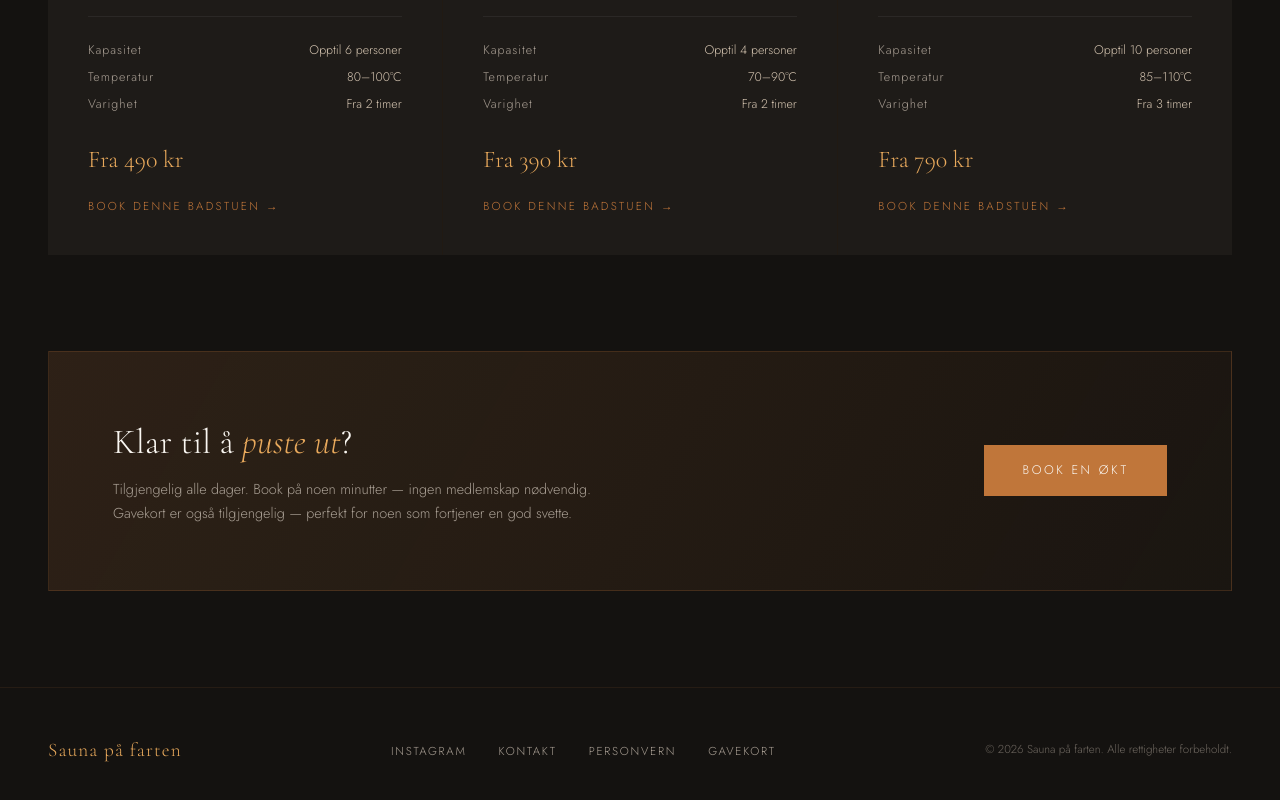
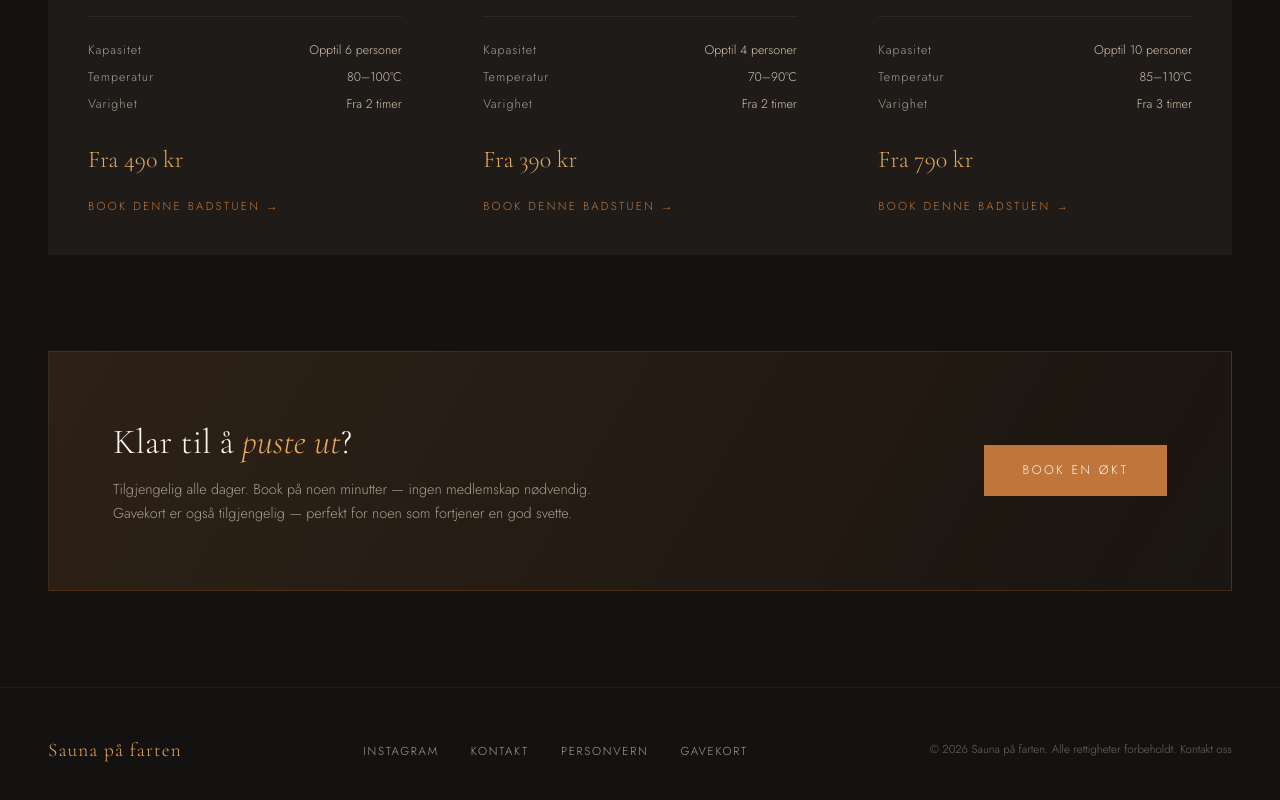
Before and after one commit to even996/sauna, a Next.js app: page / in a window 1280 px wide. Shown: the part 1520-2320 px from the top of the page. Built offline with nearby package versions, Linux system fonts and the light colour scheme.

Commit message:
Update text

```diff
--- a/app/page.tsx
+++ b/app/page.tsx
@@ -48,7 +48,7 @@ const FEATURES = [
   { icon: "🔥", label: "Vedfyrt varme", sub: "Ekte ovn, ekte damp" },
   { icon: "❄️", label: "Kaldt dykk", sub: "Isbad eller sjødykk" },
   { icon: "🌲", label: "Privat natur", sub: "Ingen folkemengder, bare stillhet" },
-  { icon: "🛁", label: "Alt inkludert", sub: "Håndklær, kåper og te" },
+  { icon: "🛁", label: "Alt inkludert", sub: "Håndklær, kåper og kaldt vann" },
 ];
 
 export default function HomePage() {
@@ -801,7 +801,7 @@ export default function HomePage() {
           <li><a href="#">Personvern</a></li>
           <li><a href="#">Gavekort</a></li>
         </ul>
-        <span className="footer-copy">© 2026 Sauna på farten. Alle rettigheter forbeholdt.</span>
+        <span className="footer-copy">© 2026 Sauna på farten. Alle rettigheter forbeholdt. Kontakt oss</span>
       </footer>
 
       {/* BOOKING DIALOG */}
```
